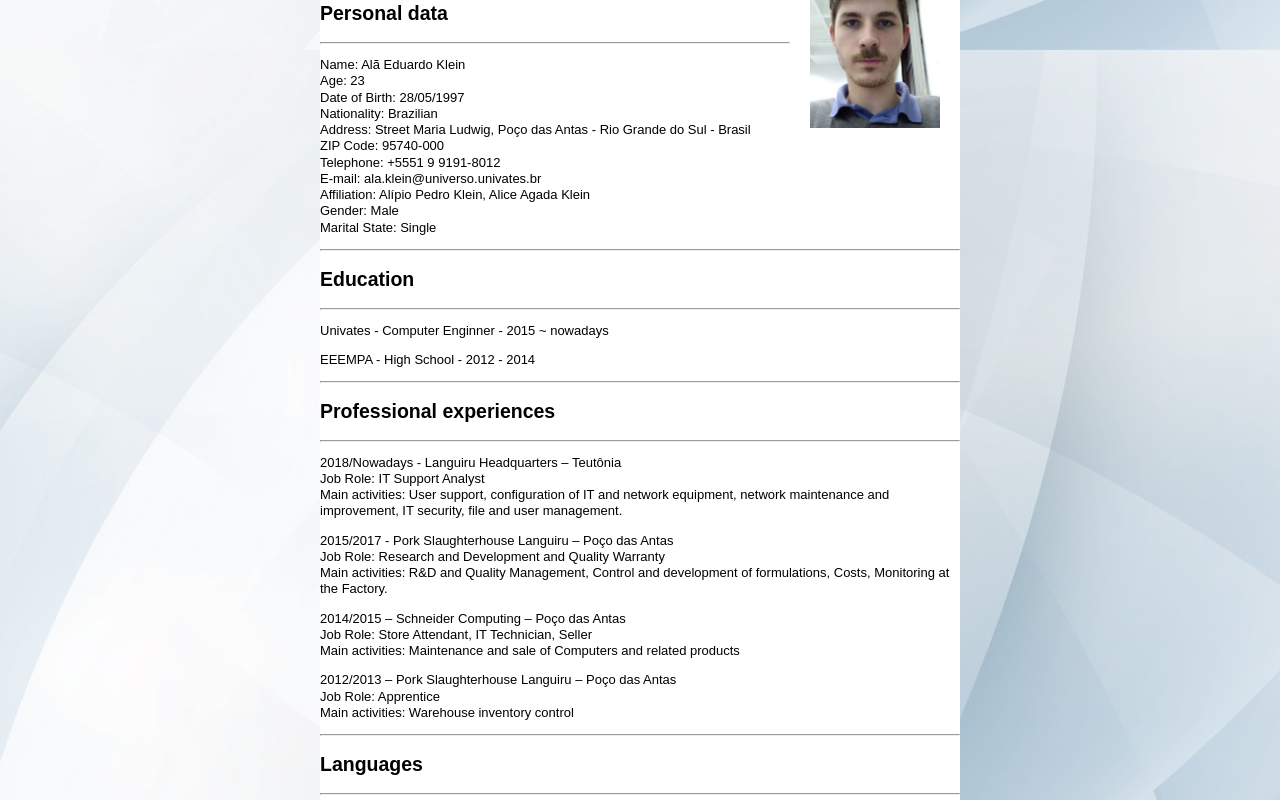
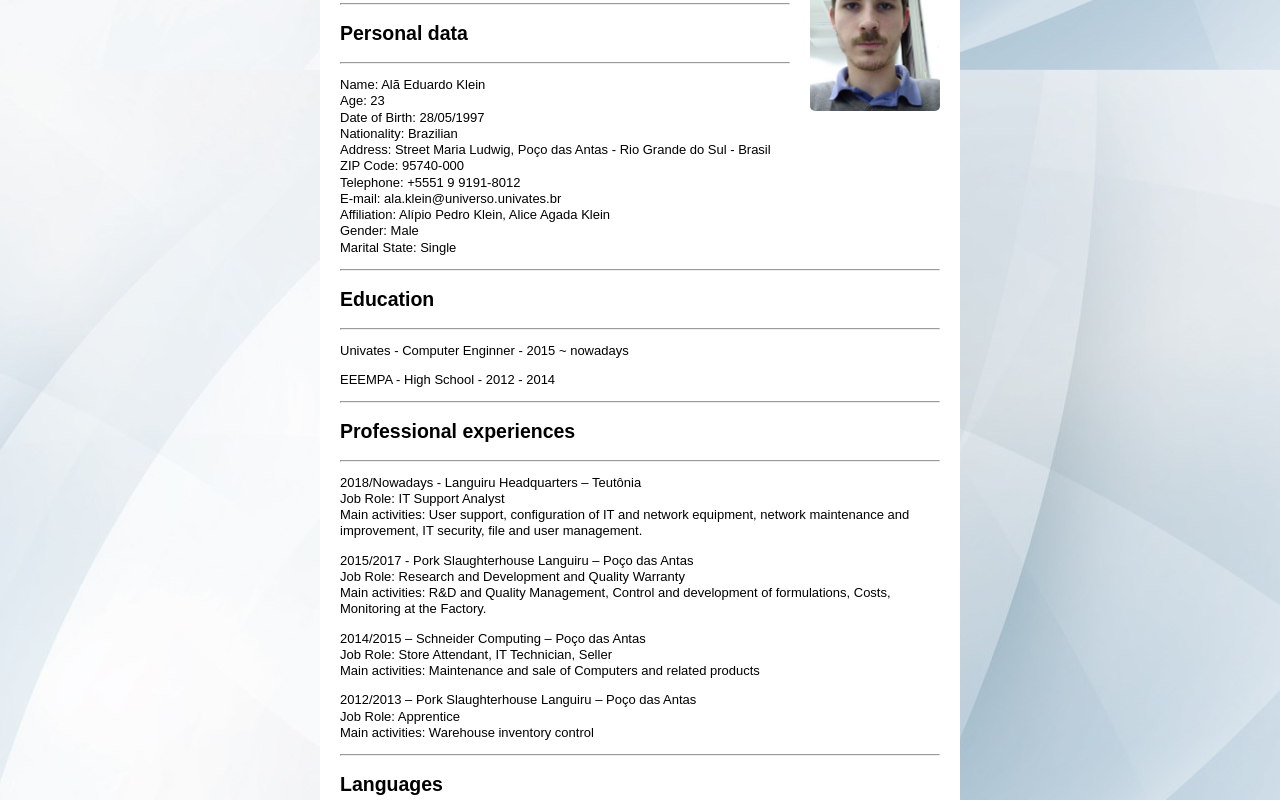
Before and after one commit to AlaKlein/mycurricula, a plain HTML site: page index.html in a window 1280 px wide. Shown: the part 84-884 px from the top of the page. Drawn offline with Linux system fonts and the light colour scheme.

Commit message:
Update application.css

```diff
--- a/application.css
+++ b/application.css
@@ -10,11 +10,16 @@ body {
 
 #textBackground {
     background-color: white;
+    border-radius: 25px;
+    padding: 20px;
 }
 
-    .imgpos {
-        border-radius: 25px;
-        padding: 20px;
-        position: static;
-        float:right;
+#photo {
+    border-radius: 25px;
+    padding: 20px;
 }
+
+.imgpos {
+    position: static;
+    float:right;
+}
```
